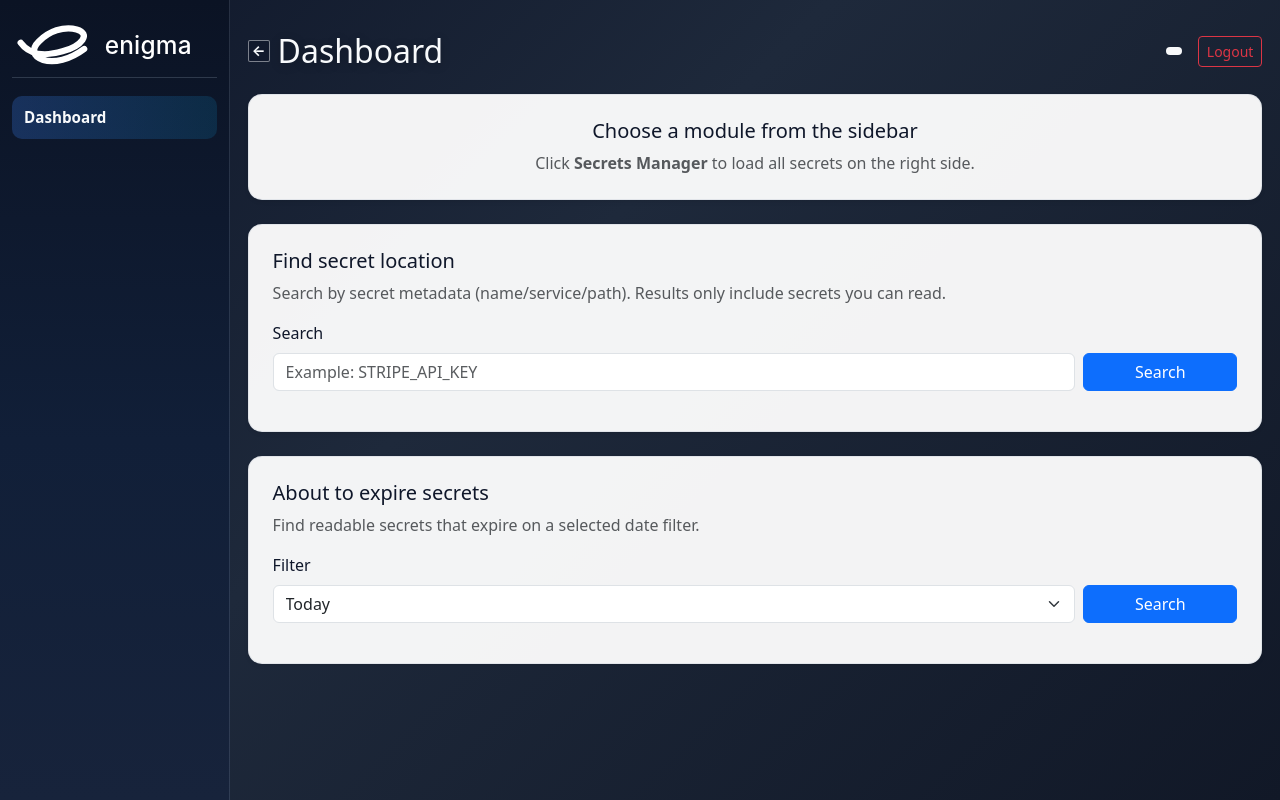
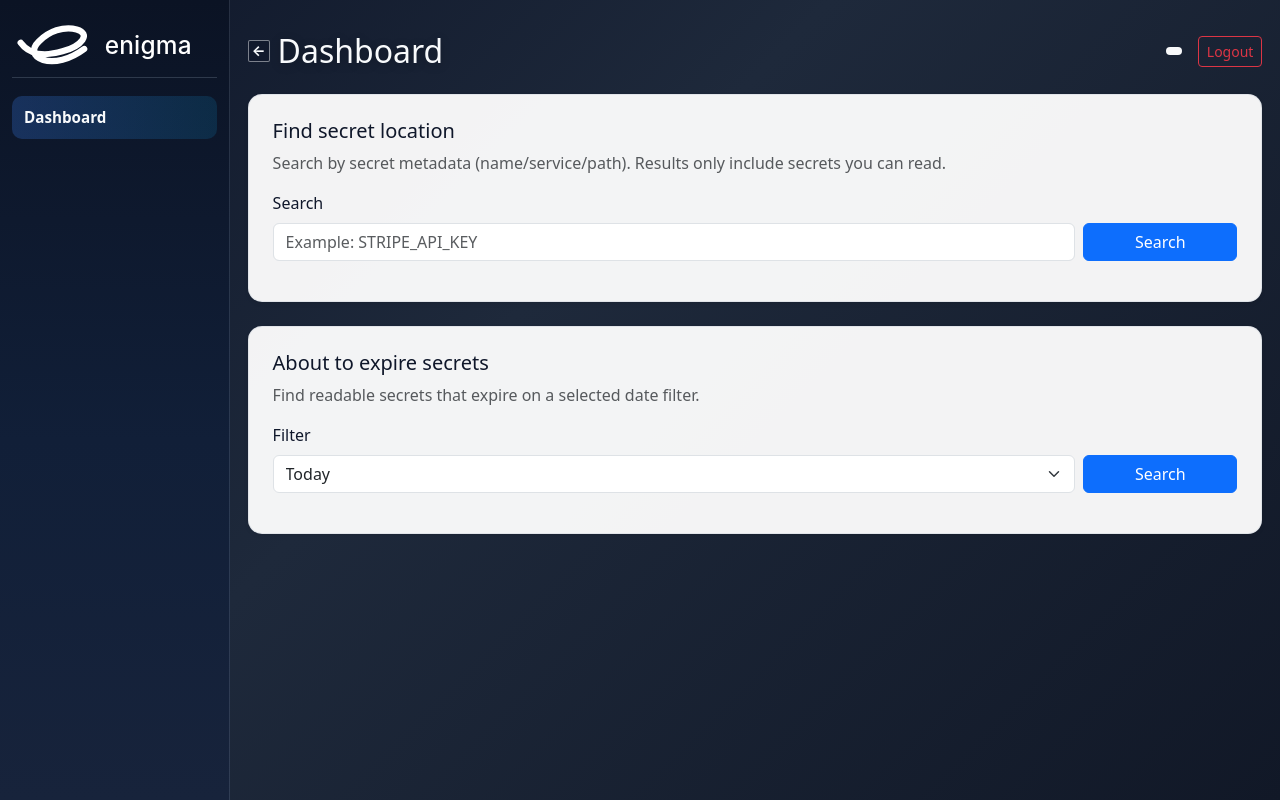
Before and after one commit to shaik-byte/ci-secrets-management, a Django app: template vault_dashboard/templates/vault_dashboard/dashboard.html in a window 1280 px wide. Run offline with Django 5.2, Linux system fonts and the light colour scheme; the template is opened without the code that fills it, so the values that code supplies are empty; some libraries are stand-ins or nearby versions.

Commit message:
Remove dashboard welcome prompt

```diff
--- a/vault_dashboard/templates/vault_dashboard/dashboard.html
+++ b/vault_dashboard/templates/vault_dashboard/dashboard.html
@@ -417,11 +417,6 @@
         {% endfor %}
     </div>
     {% endif %}
-
-    <div id="welcome-panel" class="card p-4 mb-4 shadow-sm text-center">
-        <h5 class="mb-2">Choose a module from the sidebar</h5>
-        <p class="text-muted mb-0">Click <strong>Secrets Manager</strong> to load all secrets on the right side.</p>
-    </div>
 
     <div id="secret-path-search-panel" class="card p-4 mb-4 shadow-sm dashboard-search-card">
         <h5 class="mb-2">Find secret location</h5>
@@ -2013,7 +2008,6 @@ function showSection(section, options = {}) {
         approvals: "Approvals",
     };
 
-    const welcome = document.getElementById("welcome-panel");
     const secretPathSearchPanel = document.getElementById("secret-path-search-panel");
     const expiringSecretsPanel = document.getElementById("expiring-secrets-panel");
     const dashboardBtn = document.getElementById("nav-dashboard");
@@ -2032,9 +2026,6 @@ function showSection(section, options = {}) {
         dashboardBtn.classList.toggle("active", isDashboard);
     }
 
-    if (welcome) {
-        welcome.style.display = isDashboard ? "block" : "none";
-    }
     if (secretPathSearchPanel) {
         secretPathSearchPanel.style.display = isDashboard ? "block" : "none";
     }
```
